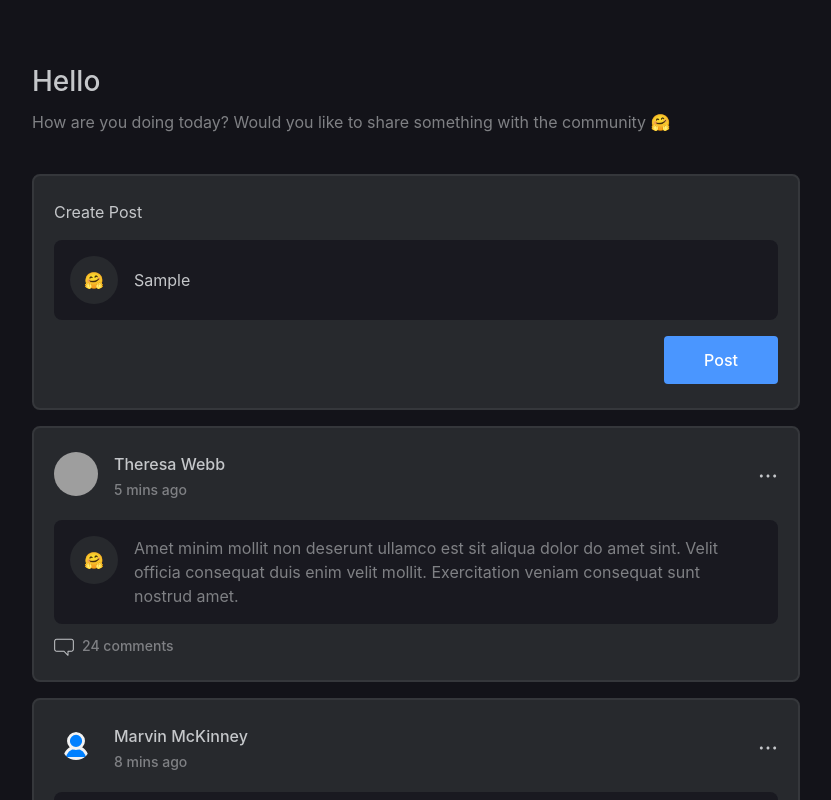
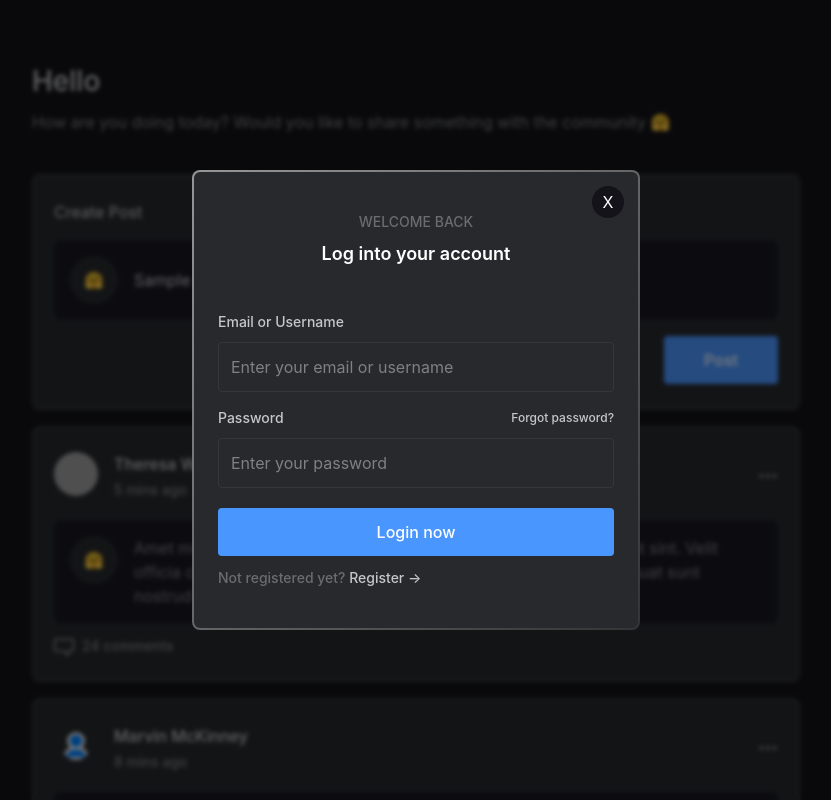
Before and after one commit to aayush-jangra/frontend, a React (Create React App) app in the folder auth-ui/: page / in a window 1280 px wide. Both pictures are taken after typing "Sample" into the empty fields and a click on the button "Post". Shown: the top 800 px of the page, without its empty margins (224-1055 px from the left). Built offline with nearby package versions, Linux system fonts and the light colour scheme; grey boxes are pictures that could not be loaded.

Commit message:
integration added Login modal

```diff
--- a/auth-ui/src/App.tsx
+++ b/auth-ui/src/App.tsx
@@ -1,3 +1,4 @@
+import { AuthProvider } from "./Pages/Home/AuthProvider";
 import { HomePage } from "./Pages/Home/HomePage";
 import { LoginPage } from "./Pages/Login/LoginPage";
 import { Routes } from "./schema/routes.schema";
@@ -19,7 +20,9 @@ export const App = () => {
   return (
     <div className="bg-canvas min-h-screen flex justify-center p-16">
       <div className="max-w-screen-md w-full">
-        <Router />
+        <AuthProvider>
+          <Router />
+        </AuthProvider>
       </div>
     </div>
   );
--- a/auth-ui/src/Components/CreatePost.tsx
+++ b/auth-ui/src/Components/CreatePost.tsx
@@ -1,4 +1,8 @@
+import { useAuthState } from "../Pages/Home/AuthProvider";
+
 export const CreatePost: React.FC = () => {
+  const { requireAuth } = useAuthState();
+
   return (
     <div className="flex flex-col px-5 py-6 border-2 rounded-lg bg-post gap-4 border-border-primary">
       <div className="text-text-primary">Create Post</div>
@@ -12,7 +16,10 @@ export const CreatePost: React.FC = () => {
           placeholder="How are you feeling today?"
         />
       </div>
-      <button className="py-3 px-10 text-white rounded bg-cta w-fit font-medium self-end">
+      <button
+        onClick={() => requireAuth(() => console.log("hello"))}
+        className="py-3 px-10 text-white rounded bg-cta w-fit font-medium self-end"
+      >
         Post
       </button>
     </div>
--- /dev/null
+++ b/auth-ui/src/Components/Modal.tsx
@@ -0,0 +1,43 @@
+import { useEffect } from "react";
+
+interface ModalProps {
+  isOpen: boolean;
+  onClose: () => void;
+  children: React.ReactNode;
+}
+
+export const Modal: React.FC<ModalProps> = ({ isOpen, onClose, children }) => {
+  useEffect(() => {
+    if (isOpen) {
+      document.body.style.overflow = "hidden";
+    } else {
+      document.body.style.overflow = "";
+    }
+
+    return () => {
+      document.body.style.overflow = "";
+    };
+  }, [isOpen]);
+
+  if (!isOpen) return null;
+
+  return (
+    <div className="fixed inset-0 flex items-center justify-center z-50">
+      <div
+        className="fixed inset-0 bg-black/50 backdrop-blur-xs"
+        onClick={onClose}
+      ></div>
+      <div className="relative z-10 max-w-md w-full">
+        <button
+          className="absolute top-4 right-4 bg-canvas rounded-full h-8 w-8 text-white"
+          onClick={onClose}
+        >
+          X
+        </button>
+        {children}
+      </div>
+    </div>
+  );
+};
+
+export default Modal;
--- a/auth-ui/src/Components/Post.tsx
+++ b/auth-ui/src/Components/Post.tsx
@@ -2,6 +2,7 @@ import { Post } from "../schema/posts.schema";
 import DotsHorizontal from "../Assets/Icons/dots-horizontal.svg";
 import ChatBubble from "../Assets/Icons/chat-bubble.svg";
 import DefaultAvatar from "../Assets/Icons/default-avatar.svg";
+import { useAuthState } from "../Pages/Home/AuthProvider";
 
 export const PostComponent: React.FC<Post> = ({
   id,
@@ -12,10 +13,11 @@ export const PostComponent: React.FC<Post> = ({
   comments,
   profileUrl,
 }) => {
+  const { requireAuth } = useAuthState();
   return (
     <div
-      key={id}
-      className="bg-post border-border-primary border-2 rounded-lg px-5 py-6 flex flex-col gap-5"
+      onClick={() => requireAuth(() => {})}
+      className="bg-post border-border-primary border-2 rounded-lg px-5 py-6 flex flex-col gap-5 cursor-pointer"
     >
       <div className="flex justify-between items-center">
         <div className="flex gap-4">
--- /dev/null
+++ b/auth-ui/src/Pages/Home/AuthProvider.tsx
@@ -0,0 +1,44 @@
+import { useState, createContext, useContext } from "react";
+
+interface AuthContextProps {
+  isLoginModalOpen: boolean;
+  closeLoginModal(): void;
+  requireAuth(callback: () => void): void;
+}
+
+const AuthContext = createContext<AuthContextProps | undefined>(undefined);
+
+export const AuthProvider: React.FC<{ children: React.ReactNode }> = ({
+  children,
+}) => {
+  const [isLoginModalOpen, setIsLoginModalOpen] = useState(false);
+
+  const closeLoginModal = () => setIsLoginModalOpen(false);
+
+  const requireAuth = (callback: () => void) => {
+    const username = localStorage.getItem("user");
+
+    if (username) {
+      callback();
+    } else {
+      setIsLoginModalOpen(true);
+    }
+  };
+
+  return (
+    <AuthContext.Provider
+      value={{ isLoginModalOpen, closeLoginModal, requireAuth }}
+    >
+      {children}
+    </AuthContext.Provider>
+  );
+};
+
+export const useAuthState = () => {
+  const context = useContext(AuthContext);
+  if (!context) {
+    throw new Error("useAuthState must be used within an AuthProvider");
+  }
+
+  return context;
+};
--- a/auth-ui/src/Pages/Home/HomePage.tsx
+++ b/auth-ui/src/Pages/Home/HomePage.tsx
@@ -1,11 +1,19 @@
 import { Heading } from "./Heading";
 import { Posts } from "./Posts";
+import Modal from "../../Components/Modal";
+import { LoginPage } from "../Login/LoginPage";
+import { useAuthState } from "./AuthProvider";
 
 export const HomePage: React.FC = () => {
+  const { isLoginModalOpen, closeLoginModal } = useAuthState();
+
   return (
     <div className="flex flex-col gap-10">
       <Heading />
       <Posts />
+      <Modal isOpen={isLoginModalOpen} onClose={closeLoginModal}>
+        <LoginPage isModal />
+      </Modal>
     </div>
   );
 };
--- a/auth-ui/src/Pages/Home/Posts.tsx
+++ b/auth-ui/src/Pages/Home/Posts.tsx
@@ -9,7 +9,7 @@ export const Posts: React.FC = () => {
     <div className="flex flex-col gap-4">
       <CreatePost />
       {posts.map((post) => (
-        <PostComponent {...post} />
+        <PostComponent key={post.id} {...post} />
       ))}
     </div>
   );
--- a/auth-ui/src/Pages/Login/LoginPage.tsx
+++ b/auth-ui/src/Pages/Login/LoginPage.tsx
@@ -3,7 +3,9 @@ import Logo from "../../Assets/Icons/logo.svg";
 import { LoginComponent } from "../../Components/LoginComponent";
 import { RegisterComponent } from "../../Components/RegisterComponent";
 
-export const LoginPage: React.FC = () => {
+export const LoginPage: React.FC<{ isModal?: boolean }> = ({
+  isModal = false,
+}) => {
   const [existingUser, setExistingUser] = useState(true);
 
   const openRegisterTab = () => {
@@ -15,8 +17,8 @@ export const LoginPage: React.FC = () => {
   };
 
   return (
-    <div className="flex h-full flex-col items-center gap-12">
-      <img src={Logo} />
+    <div className="flex flex-col h-full items-center justify-center gap-12 w-full">
+      {!isModal && <img src={Logo} />}
       {existingUser ? (
         <LoginComponent openRegisterTab={openRegisterTab} />
       ) : (
--- a/auth-ui/src/data/useUsers.ts
+++ b/auth-ui/src/data/useUsers.ts
@@ -1,3 +1,4 @@
+import { useAuthState } from "../Pages/Home/AuthProvider";
 import { AuthErrorMsg } from "../schema/auth.schema";
 import { User } from "../schema/users.schema";
 
@@ -10,6 +11,8 @@ const users: User[] = [
 ];
 
 export const useUsers = () => {
+  const { isLoginModalOpen, closeLoginModal } = useAuthState();
+
   const isUserRegistered = (email: string) => {
     return users.some((user) => user.email === email);
   };
@@ -40,7 +43,9 @@ export const useUsers = () => {
     if (users.length !== 1) throw new Error(AuthErrorMsg.INVALID_PASSWORD);
 
     localStorage.setItem("user", users[0].username);
-    window.location.pathname = "/";
+
+    if (isLoginModalOpen) closeLoginModal();
+    else window.location.pathname = "/";
   };
 
   const registerUser = ({ username, email, password }: User) => {
--- a/auth-ui/tailwind.config.js
+++ b/auth-ui/tailwind.config.js
@@ -20,6 +20,9 @@ module.exports = {
       borderWidth: {
         sm: "1.5px",
       },
+      backdropBlur: {
+        xs: "2px",
+      },
     },
   },
   plugins: [
```
